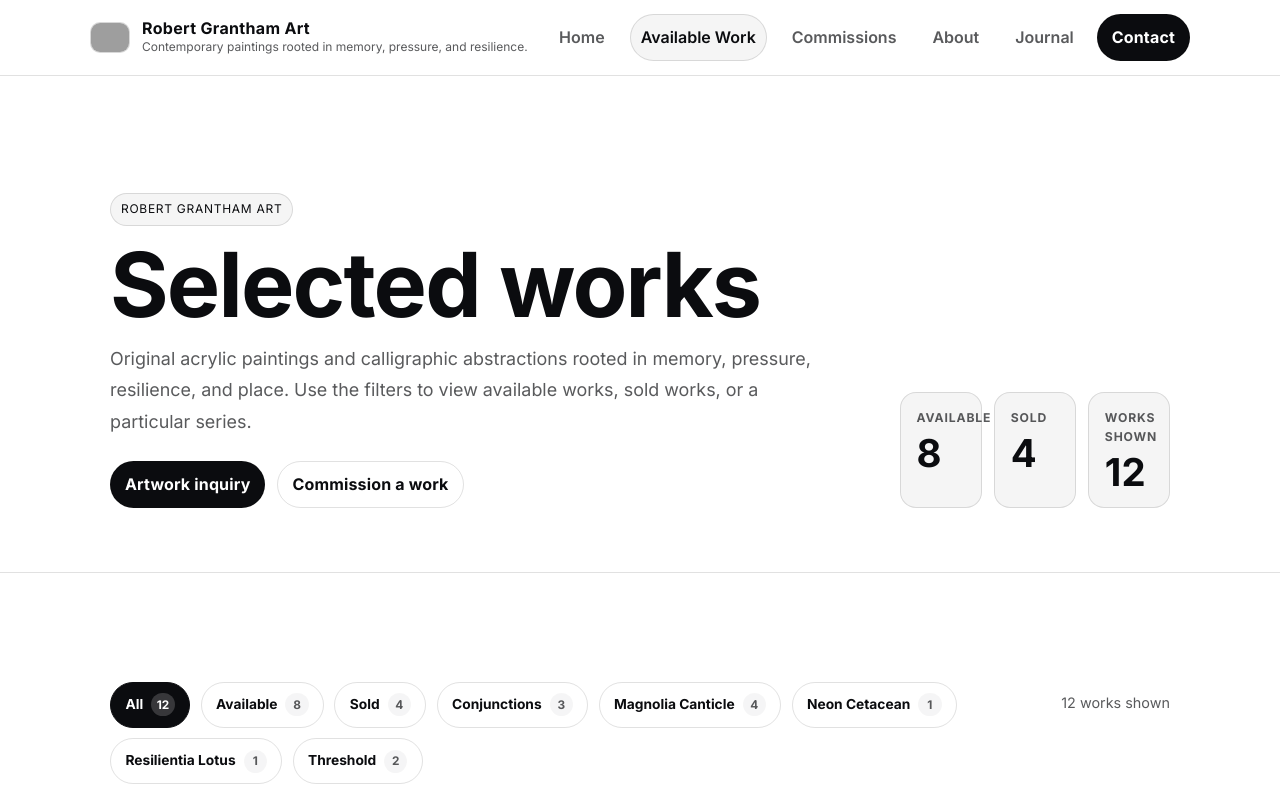
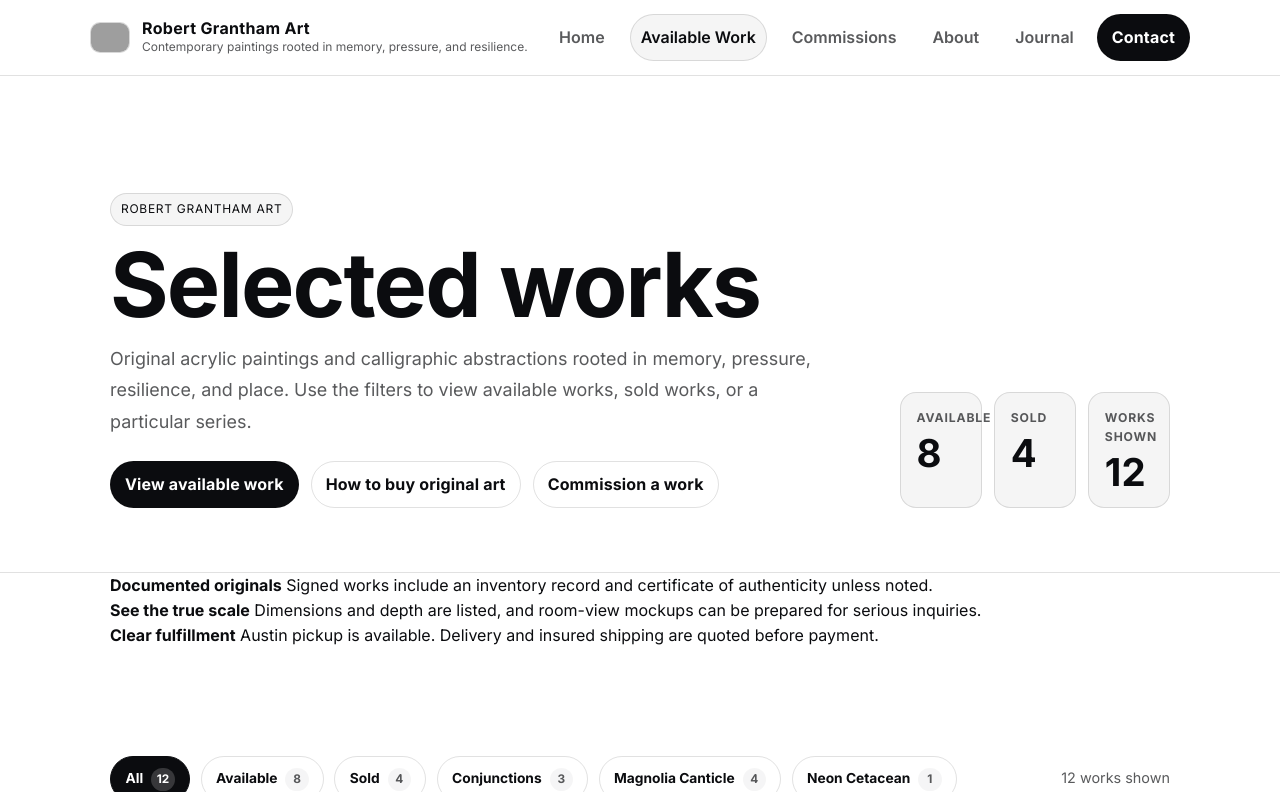
Before and after one commit to rgrantham82/rgrantham82.github.io, a Jekyll site: the page built from portfolio/index.html, in a window 1280 px wide and 900 px high, cut to the strip 0-792 px from the top of the window. Built offline with Jekyll 4.4.1, drawn with Linux system fonts in a browser that asks for light colours; grey boxes are pictures that could not be loaded.

Commit message:
Add collector guidance to portfolio

```diff
--- a/_layouts/portfolio-gallery.html
+++ b/_layouts/portfolio-gallery.html
@@ -13,7 +13,8 @@ layout: default
         <p class="lede muted">{{ page.intro }}</p>
       {% endif %}
       <div class="gallery-actions">
-        <a class="btn" href="mailto:{{ site.email }}?subject=Artwork%20inquiry">Artwork inquiry</a>
+        <a class="btn" href="#available-work">View available work</a>
+        <a class="btn ghost" href="{{ '/buying.html' | relative_url }}">How to buy original art</a>
         <a class="btn ghost" href="{{ '/commissions.html' | relative_url }}">Commission a work</a>
       </div>
     </div>
@@ -35,13 +36,32 @@ layout: default
   </div>
 </section>
 
+<section class="collector-assurances" aria-label="Collector information">
+  <div class="wrapper collector-assurances__grid">
+    <div>
+      <strong>Documented originals</strong>
+      <span>Signed works include an inventory record and certificate of authenticity unless noted.</span>
+    </div>
+    <div>
+      <strong>See the true scale</strong>
+      <span>Dimensions and depth are listed, and room-view mockups can be prepared for serious inquiries.</span>
+    </div>
+    <div>
+      <strong>Clear fulfillment</strong>
+      <span>Austin pickup is available. Delivery and insured shipping are quoted before payment.</span>
+    </div>
+  </div>
+</section>
+
 {% if content and content != blank %}
   <div class="wrapper gallery-introduction">
     {{ content }}
   </div>
 {% endif %}
 
-{% include portfolio-gallery.html %}
+<div id="available-work">
+  {% include portfolio-gallery.html %}
+</div>
 
 <script>
   (() => {
```
